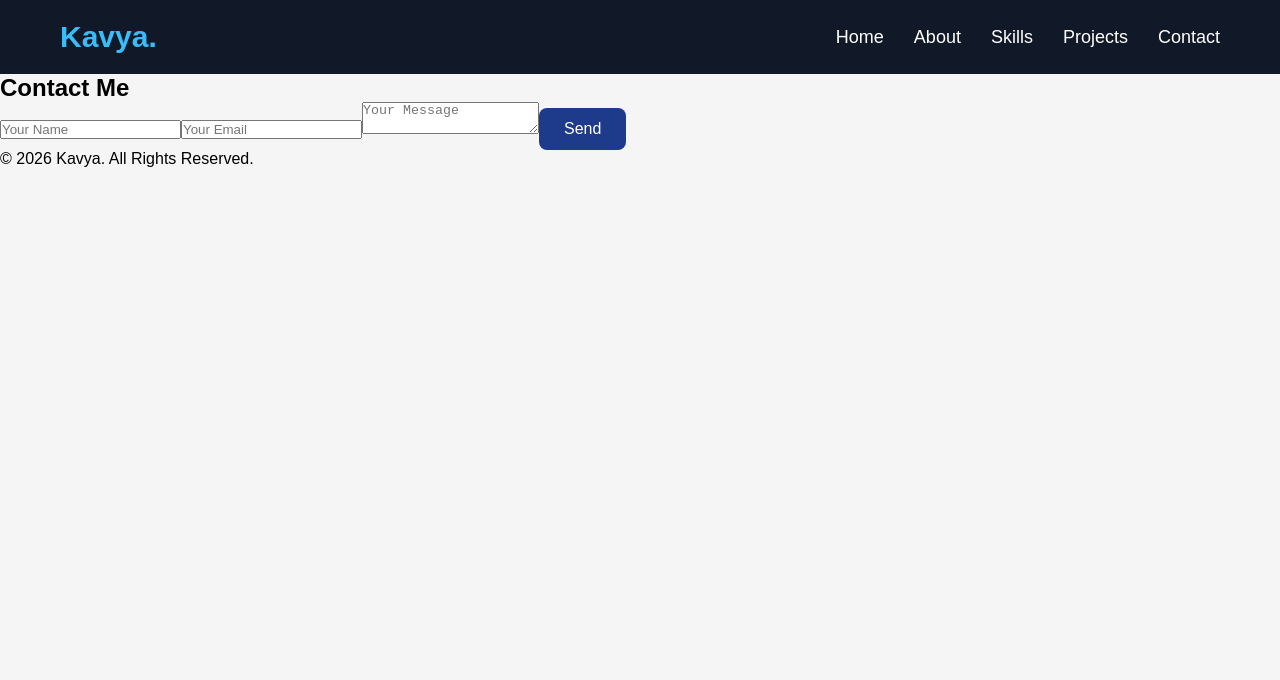
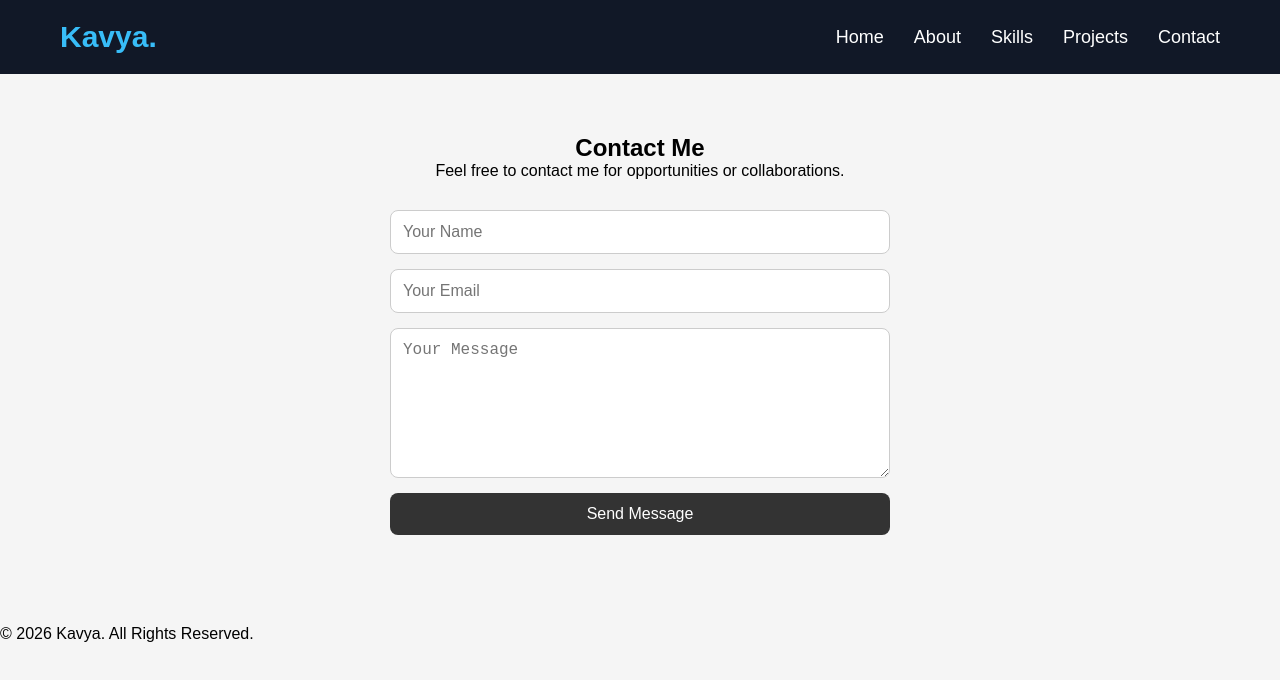
Before and after one commit to kavyaamullapudi/portfolio-website, a React (Vite) app in the folder client/: page /contact in a window 1280 px wide. Shown: the top 680 px of the page. Built offline with nearby package versions, Linux system fonts and the light colour scheme.

Commit message:
Improve contact page

```diff
--- a/client/src/index.css
+++ b/client/src/index.css
@@ -239,3 +239,42 @@ nav ul li a:hover {
   color:#555;
    margin: 0;
 }
+.contact-section {
+  padding: 60px 8%;
+  text-align: center;
+}
+
+.contact-form {
+  max-width: 500px;
+  margin: 30px auto;
+  display: flex;
+  flex-direction: column;
+  gap: 15px;
+}
+
+.contact-form input,
+.contact-form textarea {
+  padding: 12px;
+  border: 1px solid #ccc;
+  border-radius: 8px;
+  font-size: 16px;
+}
+
+.contact-form textarea {
+  min-height: 150px;
+  resize: vertical;
+}
+
+.contact-form button {
+  padding: 12px;
+  border: none;
+  border-radius: 8px;
+  background: #333;
+  color: white;
+  font-size: 16px;
+  cursor: pointer;
+}
+
+.contact-status {
+  font-weight: bold;
+}
--- a/client/src/pages/Contact.jsx
+++ b/client/src/pages/Contact.jsx
@@ -6,6 +6,8 @@ function Contact() {
     email: "",
     message: "",
   });
+
+  const [status, setStatus] = useState("");
 
   const handleChange = (e) => {
     setForm({
@@ -16,31 +18,44 @@ function Contact() {
 
   const handleSubmit = async (e) => {
     e.preventDefault();
+    setStatus("Sending...");
 
-    const res = await fetch("https://portfolio-website-kavya.onrender.com/contact", {
+    try {
+      const res = await fetch(
+        "https://portfolio-website-kavya.onrender.com/contact",
+        {
           method: "POST",
           headers: {
             "Content-Type": "application/json",
           },
           body: JSON.stringify(form),
-    });
+        }
+      );
 
       const data = await res.json();
 
-    alert(data.message);
+      if (res.ok) {
+        setStatus("Message sent successfully! ✅");
 
         setForm({
           name: "",
           email: "",
           message: "",
         });
+      } else {
+        setStatus("Failed to send message.");
+      }
+    } catch (error) {
+      setStatus("Something went wrong. Please try again.");
+    }
   };
 
   return (
-    <section>
+    <section className="contact-section">
       <h2>Contact Me</h2>
+      <p>Feel free to contact me for opportunities or collaborations.</p>
 
-      <form onSubmit={handleSubmit}>
+      <form className="contact-form" onSubmit={handleSubmit}>
         <input
           type="text"
           name="name"
@@ -67,7 +82,9 @@ function Contact() {
           required
         />
 
-        <button type="submit">Send</button>
+        <button type="submit">Send Message</button>
+
+        {status && <p className="contact-status">{status}</p>}
       </form>
     </section>
   );
```
Lines whose indentation alone changed are shown as unchanged.
